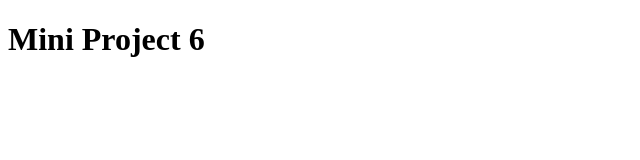
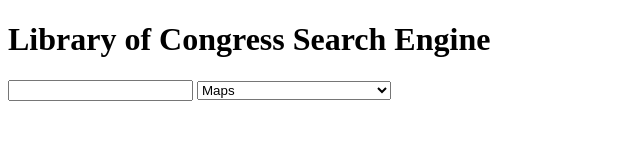
Before and after one commit to devonfaria/library-of-congress-search, a plain HTML site: page index.html in a window 1280 px wide. Shown: the whole page, without its empty margins (0-640 px from the left). Drawn offline with Linux system fonts and the light colour scheme.

Commit message:
added input and dropdown to HTML

```diff
--- a/index.html
+++ b/index.html
@@ -5,8 +5,21 @@
   <meta http-equiv="X-UA-Compatible" content="IE=edge">
   <meta name="viewport" content="width=device-width, initial-scale=1.0">
   <title>Mini Project 6</title>
+  <link rel="stylesheet" href="./style.css">
 </head>
 <body>
-  <h1>Mini Project 6</h1>
+  <h1>Library of Congress Search Engine</h1>
+  <input type="text">
+  <select name="types" id="features">
+    <option value="maps">Maps</option>
+    <option value="audio">Audio</option>
+    <option value="photos">Photos, Prints, and Drawings</option>
+    <option value="manuscripts">Manuscripts/Mixed Material</option>
+    <option value="newspapers">Newspapers</option>
+    <option value="film-and-videos">Film/Videos</option>
+    <option value="notated-music">Printed Music</option>
+    <option value="websites">Archived Websites</option>
+  </select>
 </body>
+<script src="./script.js"></script>
 </html>
```
Also changed, not shown: style.css (added).
